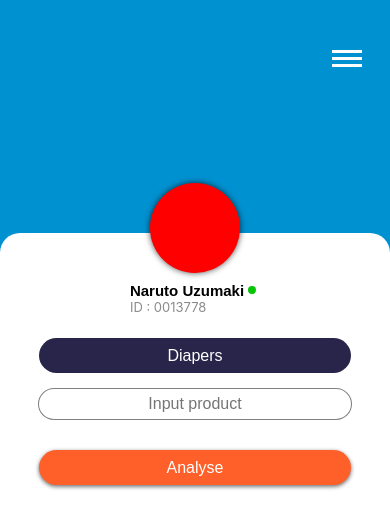
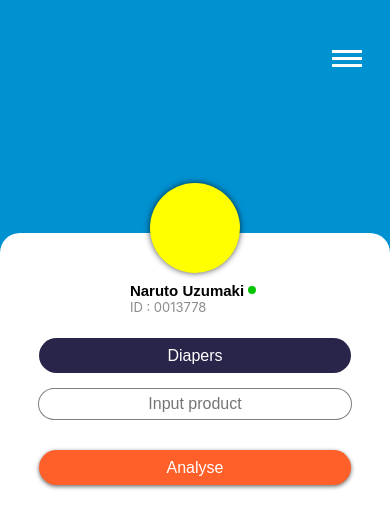
Before and after one commit to JohnClever/recommendationsite, a React (Create React App) app: page / in a window 390 px wide. Shown: the top 528 px of the page. Built offline with nearby package versions, Linux system fonts and the light colour scheme.

Commit message:
eight commit

```diff
--- a/src/App.css
+++ b/src/App.css
@@ -88,7 +88,7 @@
   .profile{
       height: 90px;
       width: 90px;
-      background: red;
+      background: yellow;
       border-radius: 50%;
       box-shadow: 0px 0px 6px 0px rgba(0, 0, 0, .7);
   }
```
